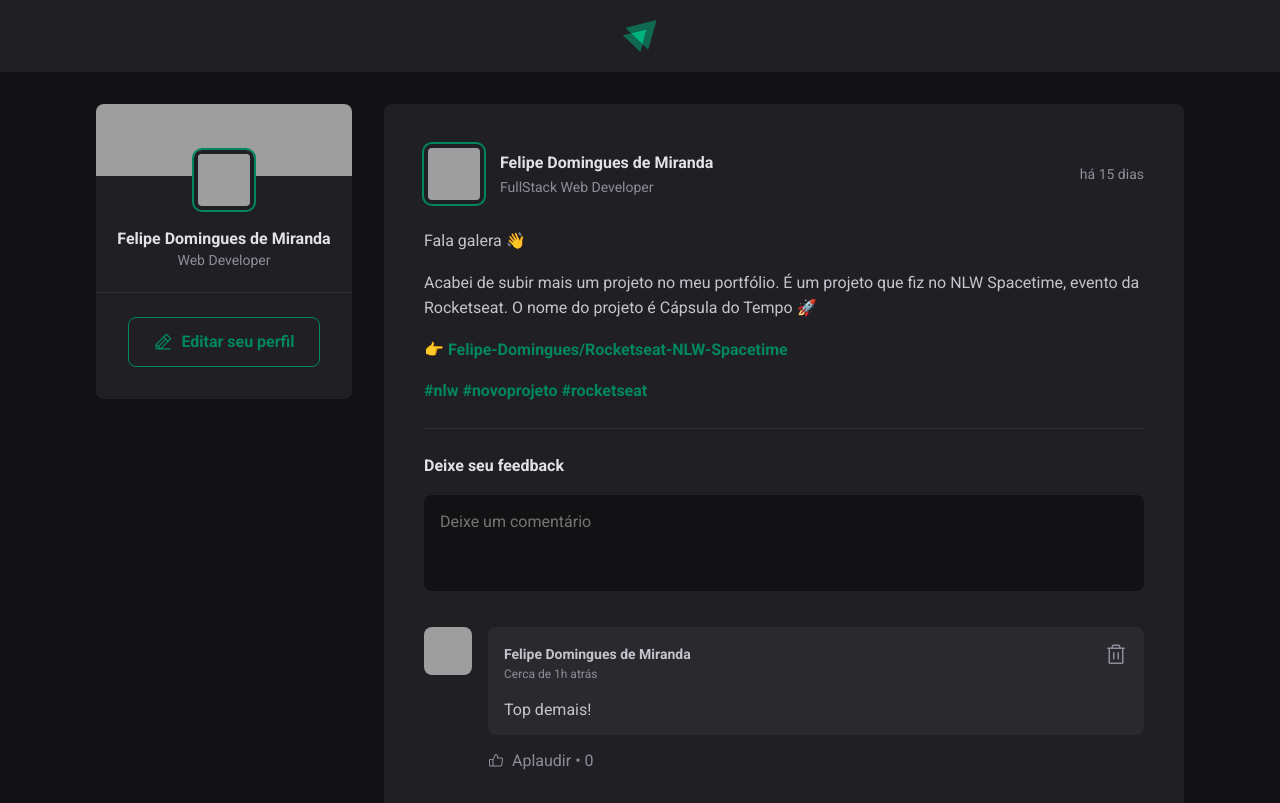
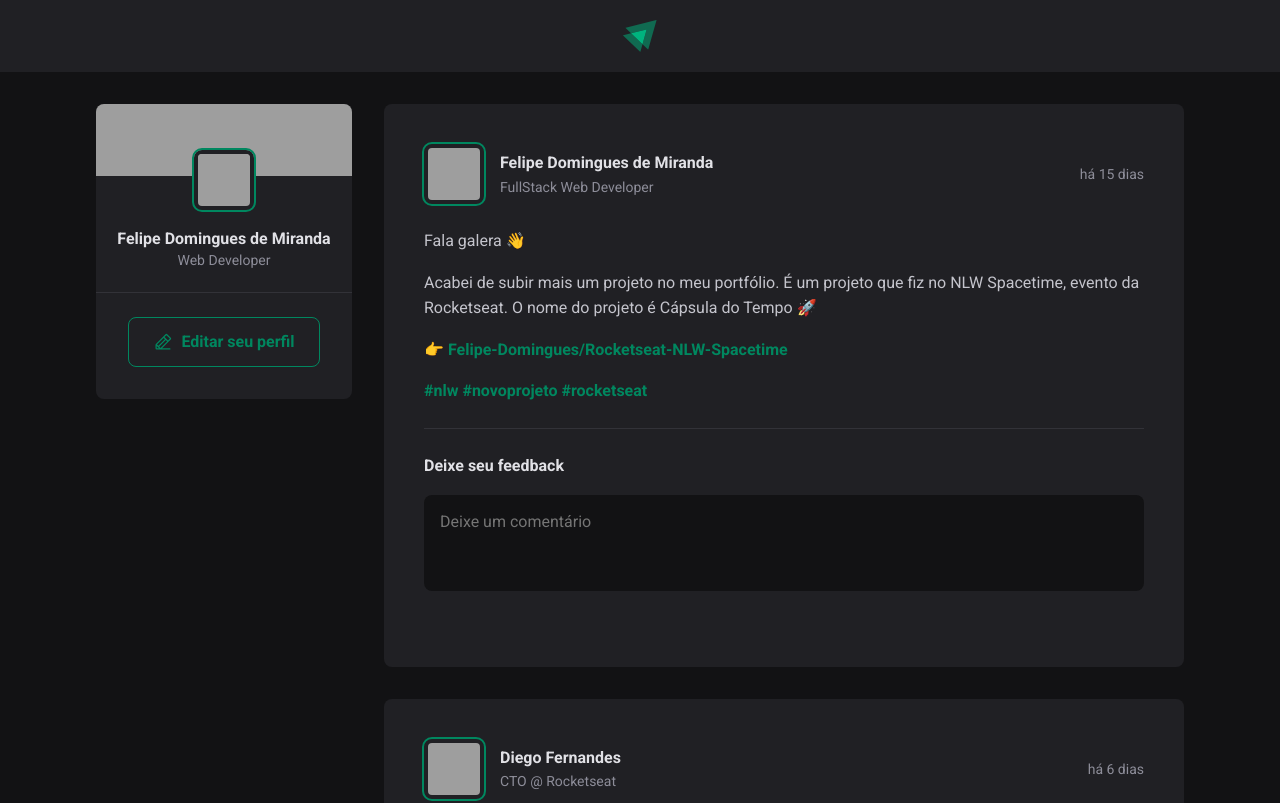
Before and after one commit to Felipe-Domingues/Ignite-Feed, a React (Vite) app: page / in a window 1280 px wide. Shown: the top 803 px of the page. Built offline with nearby package versions, Linux system fonts and the light colour scheme; grey boxes are pictures that could not be loaded.

Commit message:
Iniciar sem comentários

```diff
--- a/src/components/Post.jsx
+++ b/src/components/Post.jsx
@@ -7,7 +7,7 @@
 import { useState } from "react";
 
 export function Post({ author, publishedAt, content }) {
-  const [comments, setComments] = useState(["Top demais!"]);
+  const [comments, setComments] = useState([]);
   const [newCommentText, setNewCommentText] = useState("");
 
   const publishedDateFormatted = format(
```
